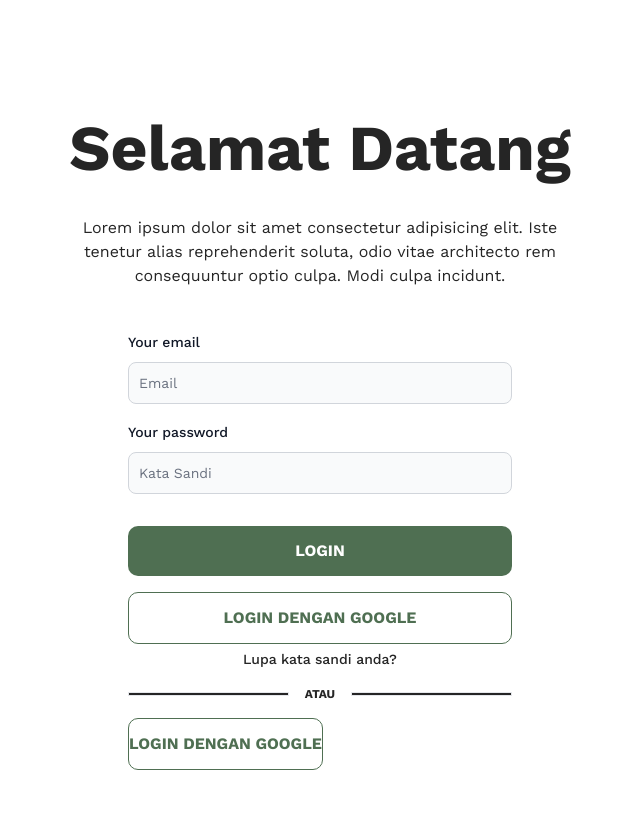
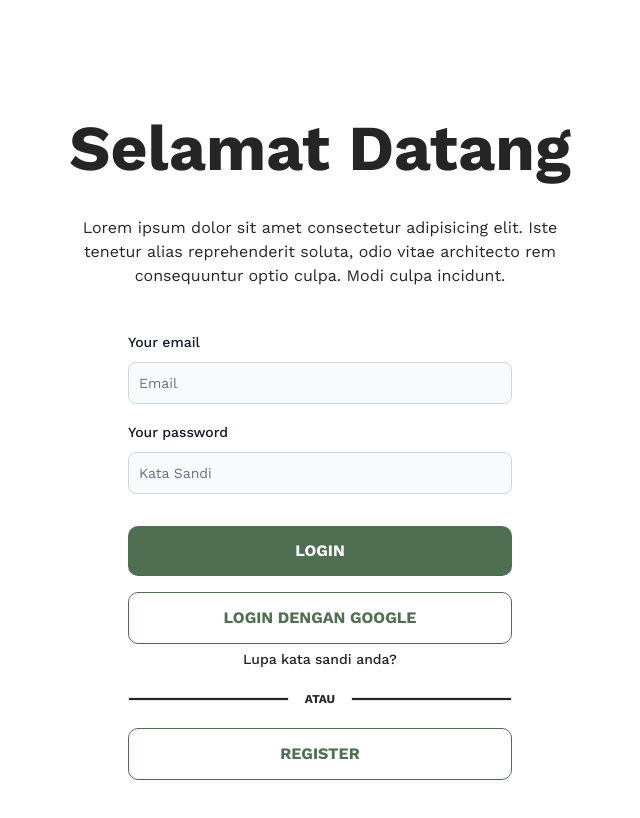
Before and after one commit to naufalnrsmitter20/wastain-next, a Next.js app: page /login in a window 1280 px wide. Shown: the top 818 px of the page, without its empty margins (320-960 px from the left). Built offline with nearby package versions, Linux system fonts and the light colour scheme.

Commit message:
Login Done

```diff
--- a/src/app/(user)/Components/Login.tsx
+++ b/src/app/(user)/Components/Login.tsx
@@ -56,17 +56,17 @@ export default function Login() {
           <div className="text-center text-[14px] font-medium mt-[5px] ">
             <p>Lupa kata sandi anda?</p>
           </div>
-          <div className="flex gap-x-4 place-items-center mx-auto justify-center my-[15px]">
+          <div className="flex gap-x-4 place-items-center mx-auto justify-center my-[20px]">
             <div className="bg-primary-black border h-1 w-[200px]"></div>
             <p className="font-bold text-[12px] uppercase">atau</p>
             <div className="bg-primary-black border h-1 w-[200px]"></div>
           </div>
-          <div>
+          <div className="flex flex-col">
             <button
               className=" text-[16px] text-primary-green border transition-all duration-200 border-primary-green hover:bg-dark-green hover:text-white font-bold uppercase py-[13px] rounded-[10px]"
               type="submit"
             >
-              Login dengan google
+              Register
             </button>
           </div>
         </div>
```
